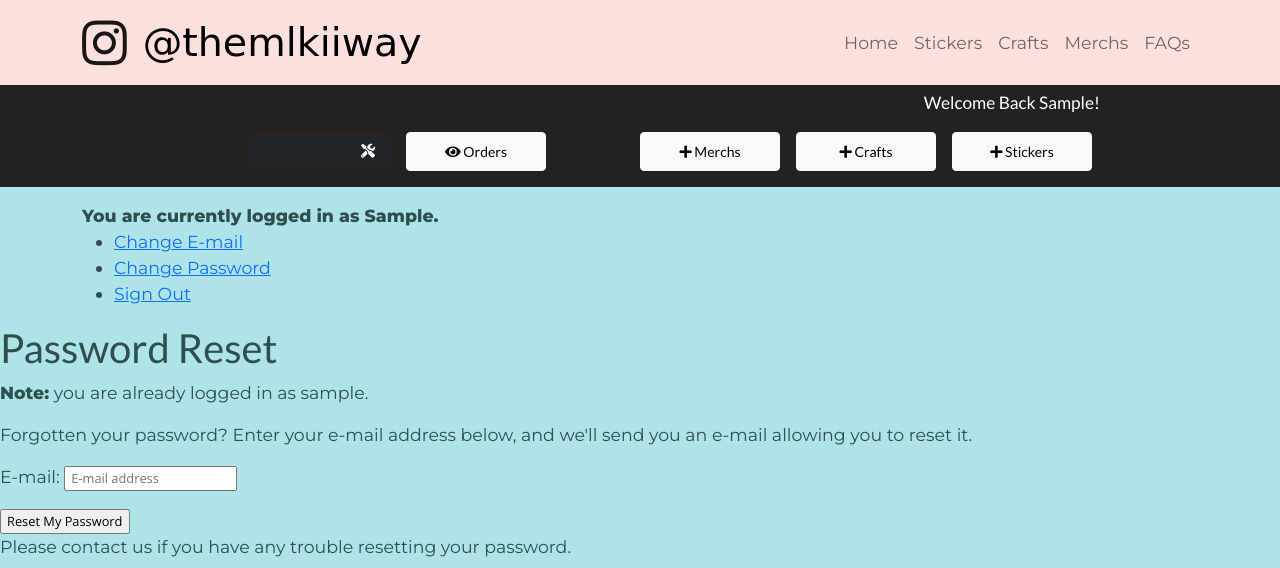
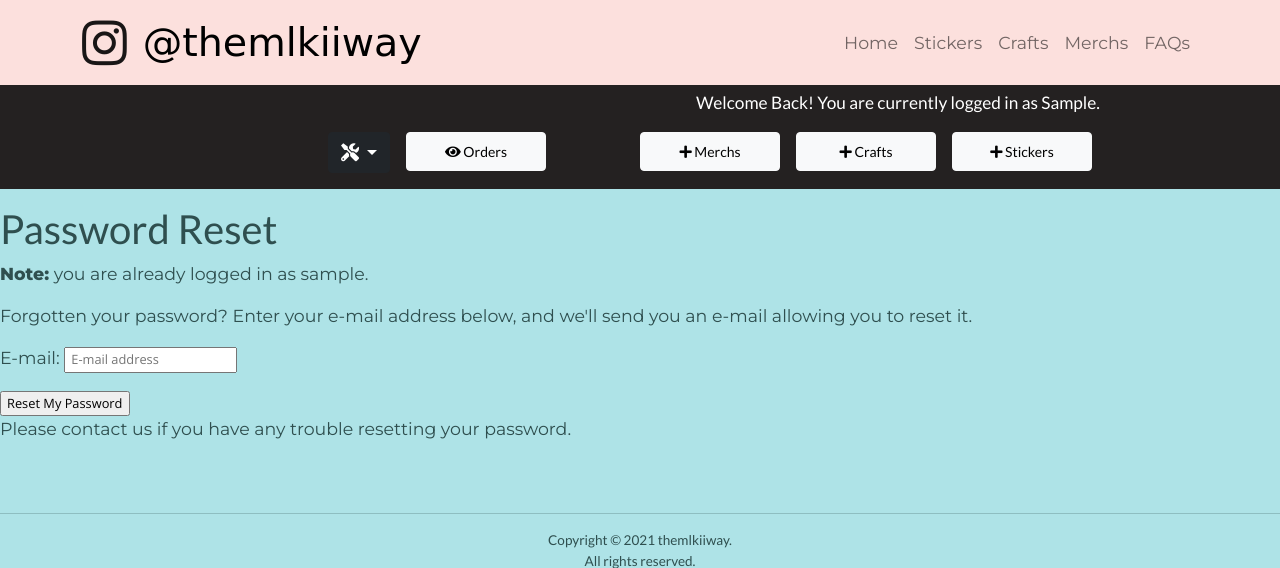
Before and after one commit to suipingooi/themilkii, a Django app: page /accounts/password/reset/ in a window 1280 px wide. Shown: the top 568 px of the page. Run offline with Django 3.2, Linux system fonts and the light colour scheme; the visitor is signed in with stand-in values (Sample User, id 1); parts of the project's set-up code (start-up, migrations or seed data) failed here and were passed over; some web fonts are replaced.

Commit message:
added dropdown menu for admin acc config

```diff
--- a/static/css/style.css
+++ b/static/css/style.css
@@ -56,6 +56,13 @@ body {
     font-size: 1.08rem;
 }
 
+#toolset {
+    float: right;
+    margin: 10px 8px;
+    font-family: 'Lato', sans-serif;
+    font-size: 18px;
+}
+
 /* _____________________________________ */
 /* forms */
 
--- a/templates/allauth/account/base.html
+++ b/templates/allauth/account/base.html
@@ -6,17 +6,6 @@
   </head>
   <body>
     {% block body %}
-
-        {% if user.is_authenticated %}
-        <div class="container">
-            <strong>You are currently logged in as {{request.user | capfirst}}.</strong>
-            <ul>
-                <li><a href="{% url 'account_email' %}">Change E-mail</a></li>
-                <li><a href="{% url 'account_change_password' %}">Change Password</a></li>
-                <li><a href="{% url 'account_logout' %}">Sign Out</a></li>
-            </ul>
-        </div>
-         {% endif %}
 
         {% block content %}
         {% endblock %}
--- a/templates/base-template.html
+++ b/templates/base-template.html
@@ -68,13 +68,28 @@
     {% if request.user.is_authenticated %}
     <nav class="adminconsole mb-3">
         <div class="container row">
-            <h3 class="consoletitle text-end">Welcome Back {{request.user | capfirst}}!</h3>
+            <h3 class="consoletitle text-end">Welcome Back! You are currently logged in as {{request.user | capfirst}}.
+            </h3>
             <div class="col text-end">
                 <a class="adminbtn btn btn-light mb-2" href="#">
                     <i class="fas fa-eye"> </i> Orders</a>
-                <a class="adminbtn btn-dark mb-2" href="{% url 'account_logout' %}">
+                <div class="dropdown">
+                    <button class="btn btn-dark  mb-2 dropdown-toggle" type="button" id="toolset"
+                        data-bs-toggle="dropdown" aria-expanded="false">
+                        <i class="fas fa-tools"></i>
+                    </button>
+                    <ul class="dropdown-menu dropdown-menu-dark" aria-labelledby="toolset">
+                        <li><a class="dropdown-item" href="{% url 'account_email' %}">Change E-mail</a></li>
+                        <li><a class="dropdown-item" href="{% url 'account_change_password' %}">Change Password</a></li>
+                        <li>
+                            <hr class="dropdown-divider">
+                        </li>
+                        <li><a class="dropdown-item" href="{% url 'account_logout' %}">Logout</a></li>
+                    </ul>
+                </div>
+                <!-- <a class="adminbtn btn-dark mb-2" href="{% url 'account_logout' %}">
                     <i class="fas fa-tools"></i>
-                </a>
+                </a> -->
             </div>
             <div class="col mx-auto">
                 <a class="adminbtn btn btn-light mb-2" href="#">
```
